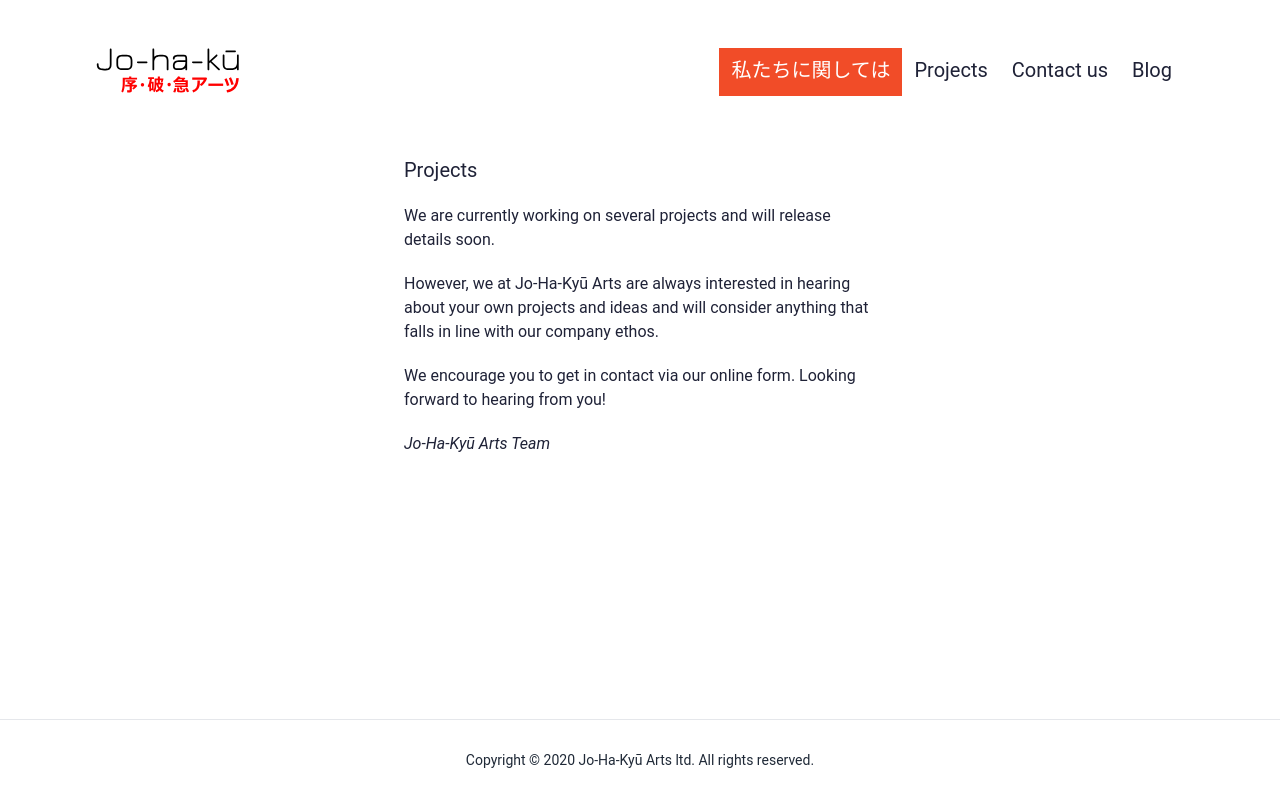
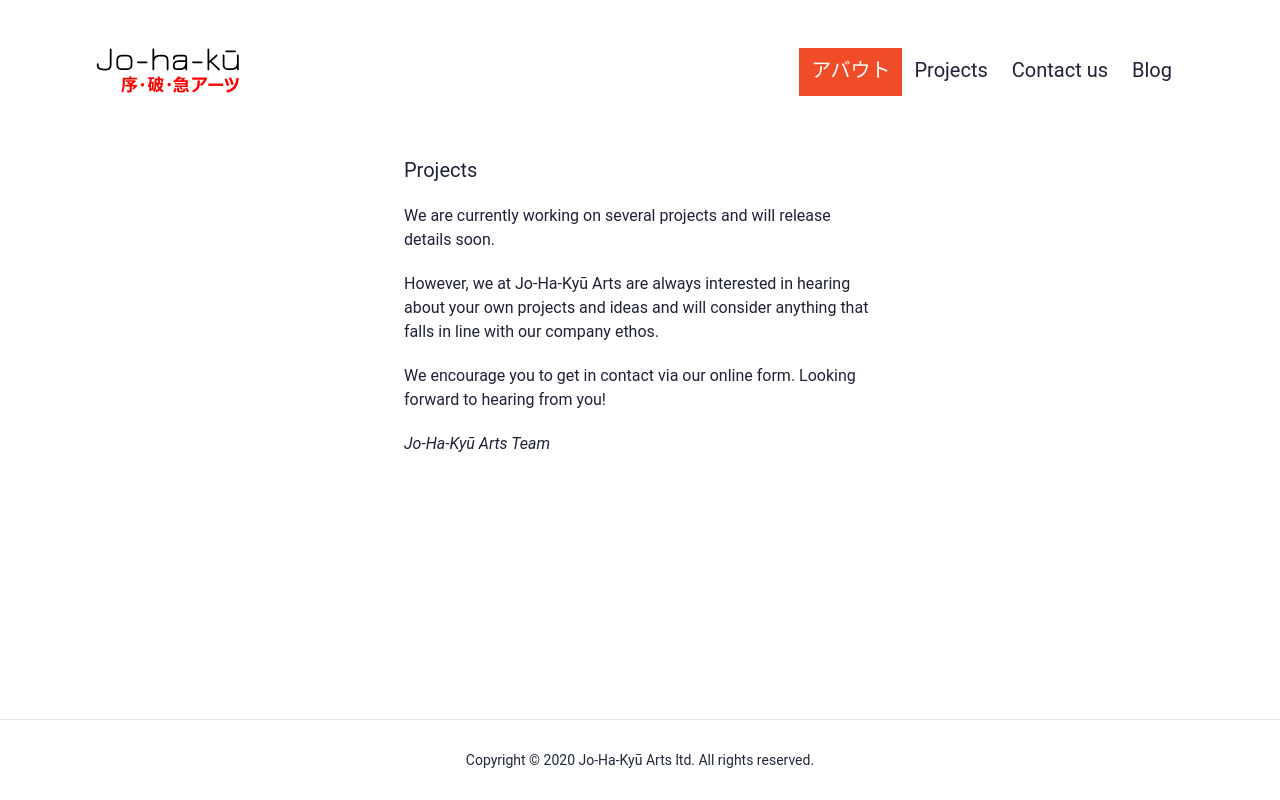
Before and after one commit to christocarr/johakyu, a Next.js app: page /projects in a window 1280 px wide. In both pictures the pointer is over the link "About us". Built offline with nearby package versions, Linux system fonts and the light colour scheme.

Commit message:
Fix: Japanese translations

```diff
--- a/styles/tailwind.css
+++ b/styles/tailwind.css
@@ -24,7 +24,7 @@ body {
 }
 
 .about:hover::before {
-	content: '私たちに関しては';
+	content: 'アバウト';
 }
 
 .projects:hover span {
@@ -40,7 +40,7 @@ body {
 }
 
 .contact:hover::before {
-	content: '連絡先';
+	content: 'コンタクト';
 }
 
 .blog:hover span {
```
